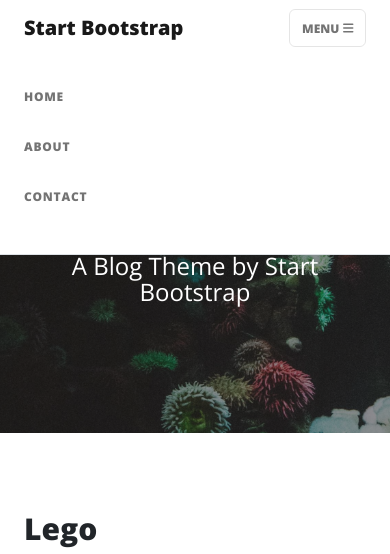
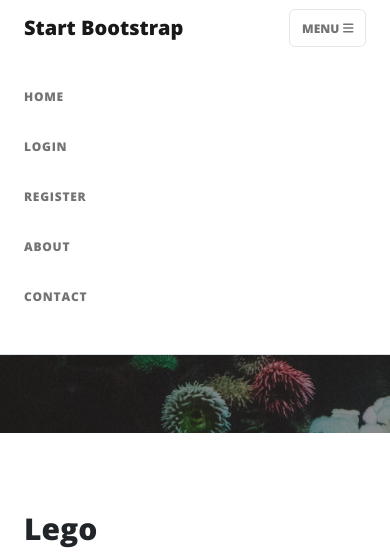
Before and after one commit to KumarGN69/AdvancedBlog, a Flask app: page / in a window 390 px wide, after a click on "MENU". Shown: the top 554 px of the page. Run offline with Flask 3, Linux system fonts and the light colour scheme; some libraries are stand-ins or nearby versions.

Commit message:
Done register form and flask app change

```diff
--- a/main.py
+++ b/main.py
@@ -4,7 +4,7 @@
 from sqlalchemy.orm import DeclarativeBase, Mapped, mapped_column
 from sqlalchemy import Integer, String, Text
 from flask_wtf import FlaskForm
-from wtforms import StringField, SubmitField
+from wtforms import StringField, SubmitField, PasswordField
 from wtforms.validators import DataRequired, URL
 from flask_ckeditor import CKEditor, CKEditorField
 from datetime import date
@@ -56,6 +56,12 @@
     img_url = StringField("Blog Image URL")
     body = CKEditorField('Blog content')
     submit = SubmitField('Submit Post')
+
+class User(FlaskForm):
+    email = StringField("Email")
+    password = PasswordField("Password")
+    name = StringField("Your Name")
+    submit = SubmitField("Sign me Up!")
 
 with app.app_context():
     db.create_all()
@@ -119,13 +125,12 @@
         item.subtitle = form.subtitle.data
         item.author = form.author.data
         item.img_url = form.img_url.data
-        print(form.body.data)
+
         item.body = form.body.data
         item.date=date.today().strftime("%B %d, %Y")
-        # db.session.add(item)
+
         db.session.commit()
-        # get_item = BlogPost.query.get(post_id)
-        # print(get_item.body)
+
         return redirect('/')
     return render_template("make-post.html", form=form)
 
@@ -136,6 +141,17 @@
     db.session.delete(post)
     db.session.commit()
     return redirect('/')
+
+# TODO: register() to register a new user
+@app.route('/register', methods=["GET","POST"])
+def register():
+    user_form = User()
+    return render_template ("register.html", form=user_form)
+
+# TODO: login() to login an user
+@app.route('/login',methods=["GET","POST"])
+def login():
+    return render_template("login.html")
 
 # Below is the code from previous lessons. No changes needed.
 @app.route("/about")
--- a/templates/header.html
+++ b/templates/header.html
@@ -69,6 +69,20 @@
             <li class="nav-item">
               <a
                 class="nav-link px-lg-3 py-3 py-lg-4"
+                href="{{ url_for('login') }}"
+                >Login</a
+              >
+            </li>
+            <li class="nav-item">
+              <a
+                class="nav-link px-lg-3 py-3 py-lg-4"
+                href="{{ url_for('register') }}"
+                >Register</a
+              >
+            </li>
+            <li class="nav-item">
+              <a
+                class="nav-link px-lg-3 py-3 py-lg-4"
                 href="{{ url_for('about') }}"
                 >About</a
               >
```
Also changed, not shown: templates/login.html (added, +32 -0 lines), templates/register.html (added, +32 -0 lines).
